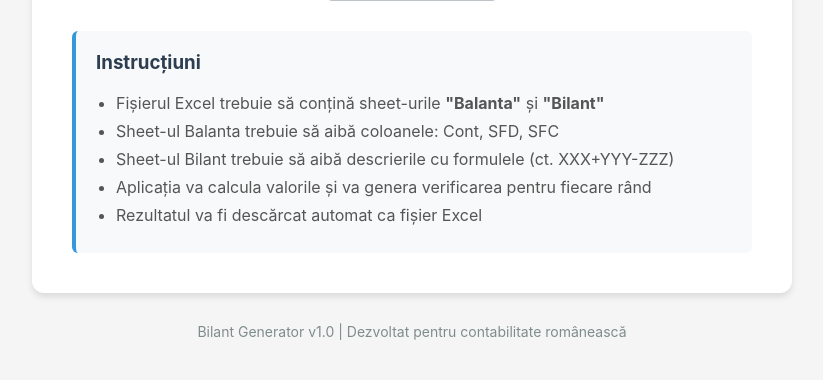
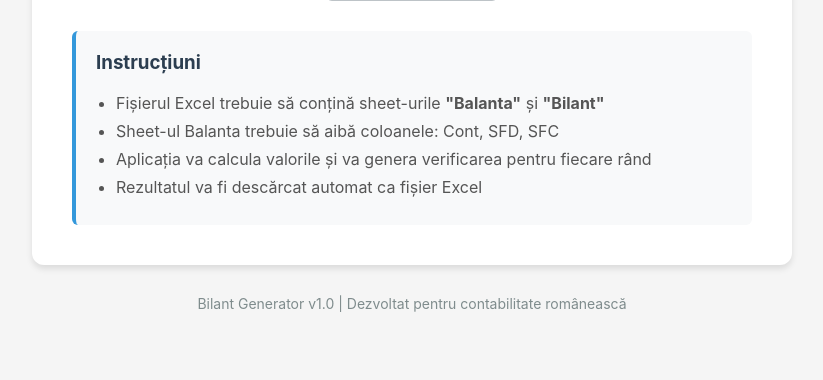
Before and after one commit to sebastiansabo/Conta-Bilant-Generator, a Flask app: page / in a window 1280 px wide. Shown: the part 619-999 px from the top of the page, without its empty margins (228-1051 px from the left). After the commit the page ends 931 px from the top, so only its background shows below. Run offline with Flask 3, Linux system fonts and the light colour scheme.

Commit message:
Remove formula instruction from help section
🤖 Generated with [Claude Code](https://claude.com/claude-code)

Co-Authored-By: Claude <noreply@anthropic.com>

```diff
--- a/templates/index.html
+++ b/templates/index.html
@@ -303,7 +303,6 @@
             <ul>
                 <li>Fișierul Excel trebuie să conțină sheet-urile <strong>"Balanta"</strong> și <strong>"Bilant"</strong></li>
                 <li>Sheet-ul Balanta trebuie să aibă coloanele: Cont, SFD, SFC</li>
-                <li>Sheet-ul Bilant trebuie să aibă descrierile cu formulele (ct. XXX+YYY-ZZZ)</li>
                 <li>Aplicația va calcula valorile și va genera verificarea pentru fiecare rând</li>
                 <li>Rezultatul va fi descărcat automat ca fișier Excel</li>
             </ul>
```
Also changed, not shown: 1 other file.
